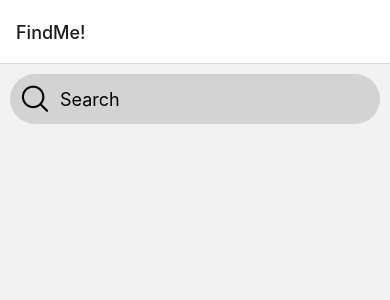
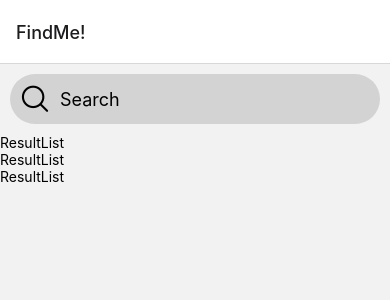
Before and after one commit to leventozz/find-restaurant-app, a React Native app: screen /Search in a window 390 px wide. Shown: the top 300 px of the page. Built offline with nearby package versions, Linux system fonts and the light colour scheme; no server answers.

Commit message:
added resultlist comp

```diff
--- /dev/null
+++ b/components/ResultList.js
@@ -0,0 +1,13 @@
+import { StyleSheet, Text, View } from 'react-native'
+import React from 'react'
+
+export default function ResultList({title, results}) {
+
+  return (
+    <View>
+      <Text>ResultList</Text>
+    </View>
+  )
+}
+
+const styles = StyleSheet.create({})
--- a/screens/SearchScreen.js
+++ b/screens/SearchScreen.js
@@ -2,14 +2,25 @@ import { StyleSheet, Text, View } from 'react-native'
 import React from 'react'
 import SearchBar from '../components/SearchBar'
 import useResults from '../hooks/useResults'
+import ResultList from '../components/ResultList';
 
 
 
 export default function SearchScreen() {
-    const [searchApi,results] = useResults();
+    const [searchApi, results] = useResults();
+
+    const filterResultByPrice = (price) => {
+        return results.filter((result) => {
+            return result.price === price
+        })
+    }
+
     return (
         <View>
             <SearchBar />
+            <ResultList title='Cheap Restaurants' results={filterResultByPrice('₺')} />
+            <ResultList title='Affordable Restaurants' results={filterResultByPrice('₺₺')} />
+            <ResultList title='Expensive Restaurants' results={filterResultByPrice('₺₺₺')} />
         </View>
     )
 }
```
